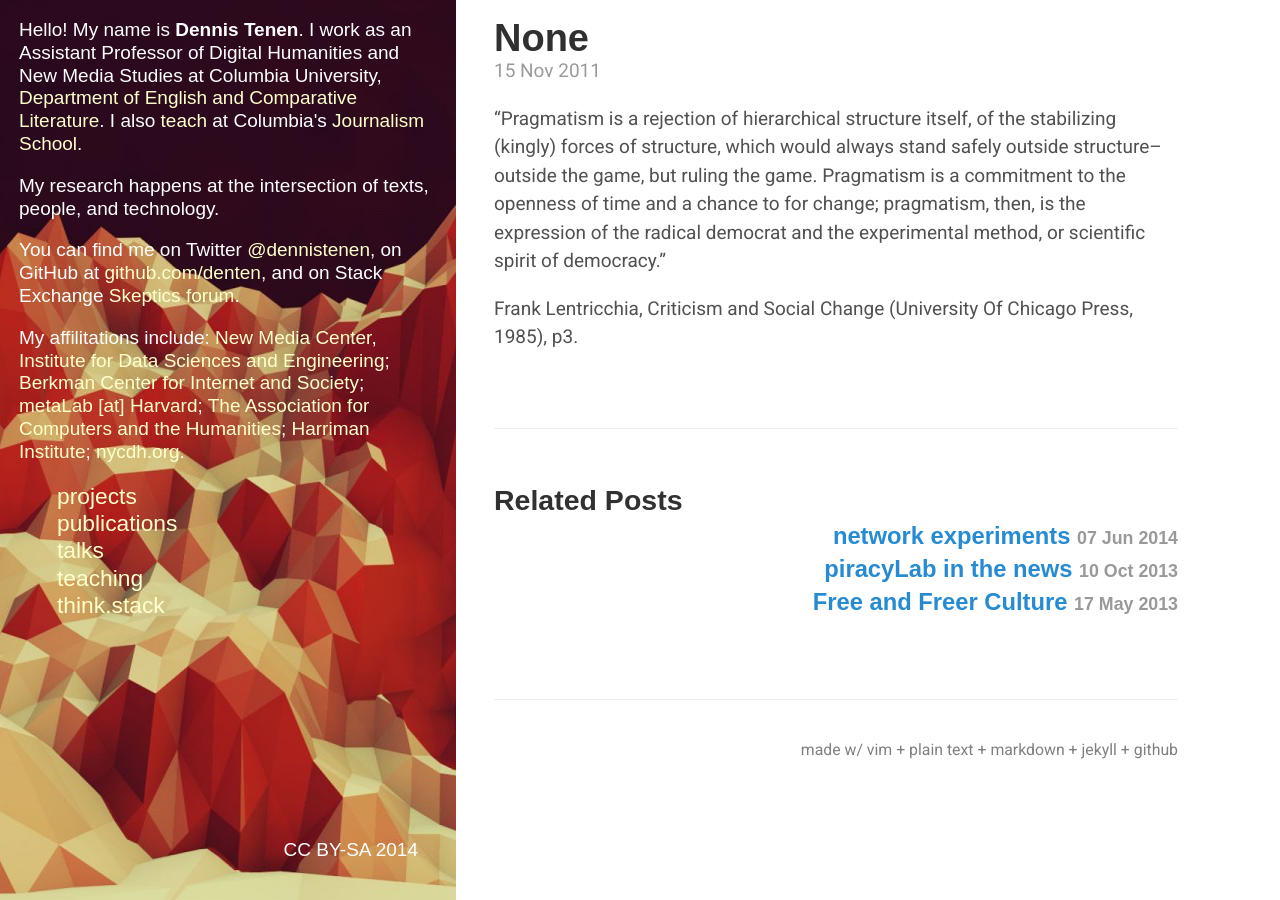
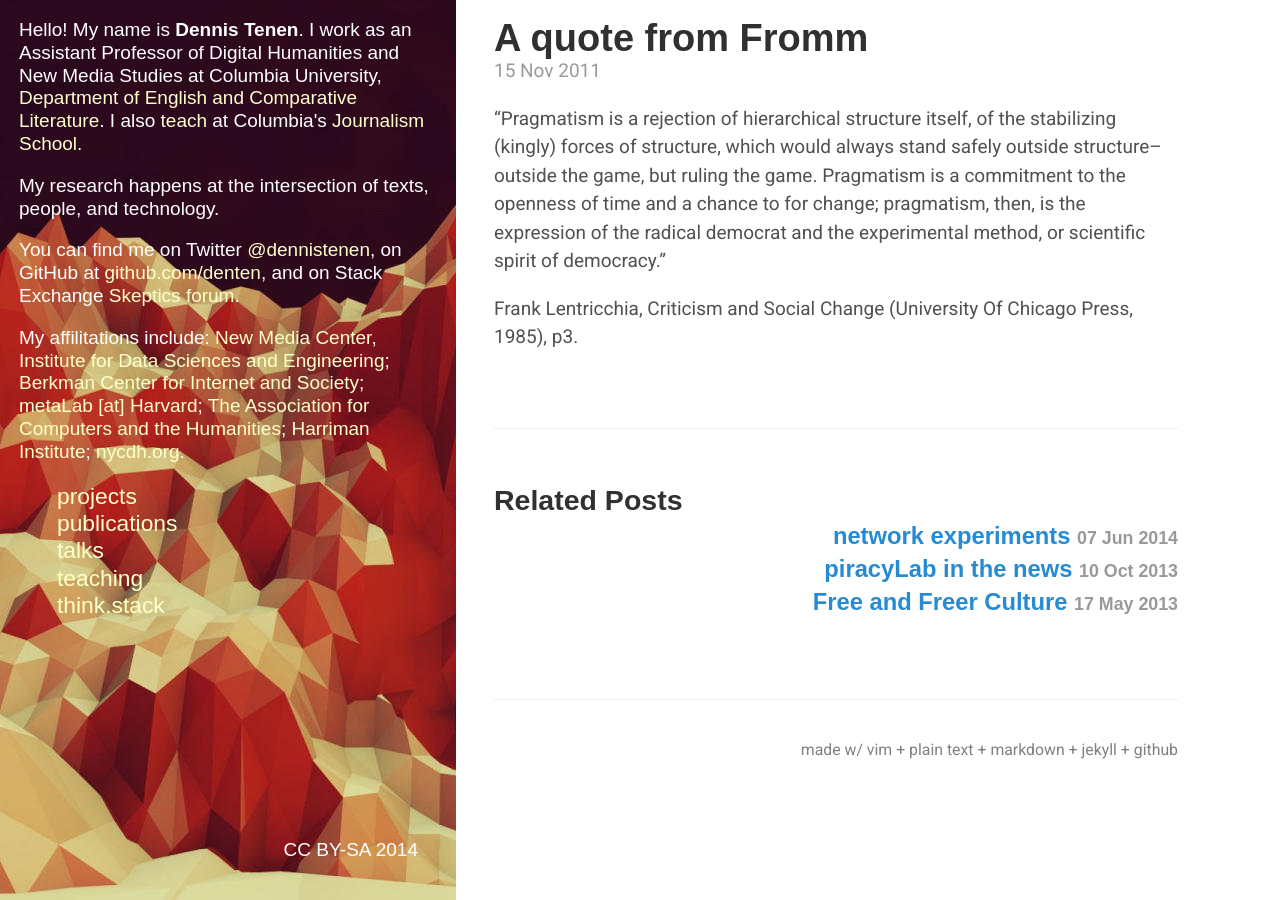
Before and after one commit to denten/denten.github.io, a Jekyll site: the page built from _posts/2011-11-15-126.markdown, in a window 1280 px wide. Built offline with Jekyll 4.4.1, drawn with Linux system fonts in a browser that asks for light colours; some web fonts are replaced.

Commit message:
updating posts without a title

```diff
--- a/_posts/2011-11-15-126.markdown
+++ b/_posts/2011-11-15-126.markdown
@@ -1,10 +1,9 @@
 ---
 author: admin
-comments: false
 date: 2011-11-15 01:44:06+00:00
 layout: post
-slug: '126'
-title: None
+slug: 'fromm'
+title: A quote from Fromm
 wordpress_id: 126
 categories:
 - think.stack
--- a/_posts/2011-11-15-131.markdown
+++ b/_posts/2011-11-15-131.markdown
@@ -3,8 +3,8 @@ author: admin
 comments: false
 date: 2011-11-15 01:47:50+00:00
 layout: post
-slug: '131'
-title: None
+slug: 'fromm-2'
+title: More Fromm
 wordpress_id: 131
 categories:
 - think.stack
--- a/_posts/2011-11-15-138.markdown
+++ b/_posts/2011-11-15-138.markdown
@@ -1,11 +1,9 @@
 ---
 author: admin
-comments: false
 date: 2011-11-15 02:04:57+00:00
 layout: post
-slug: '138'
-title: None
-wordpress_id: 138
+slug: 'xpcrit'
+title: Experimental Medicine by Bernard
 categories:
 - think.stack
 ---
```
